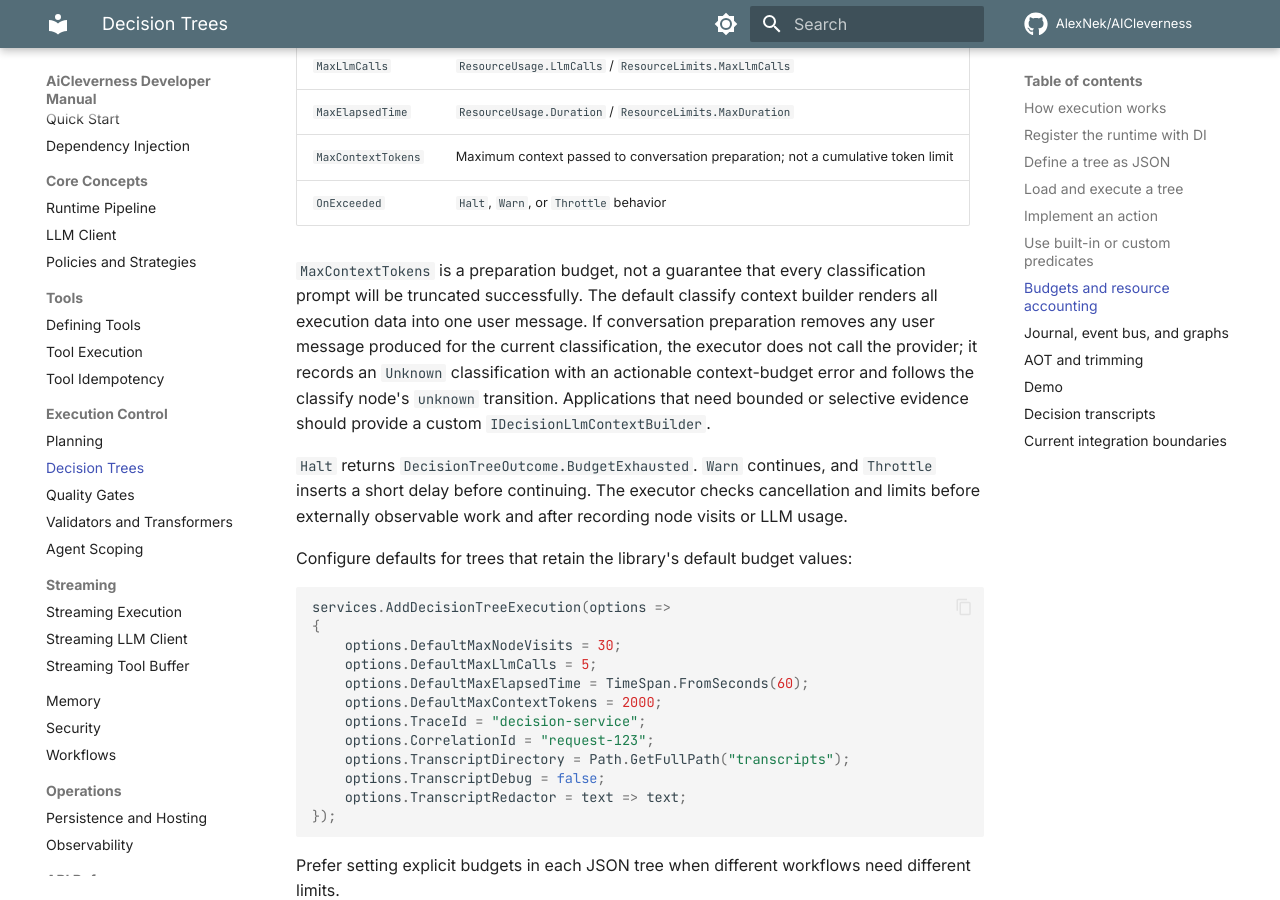
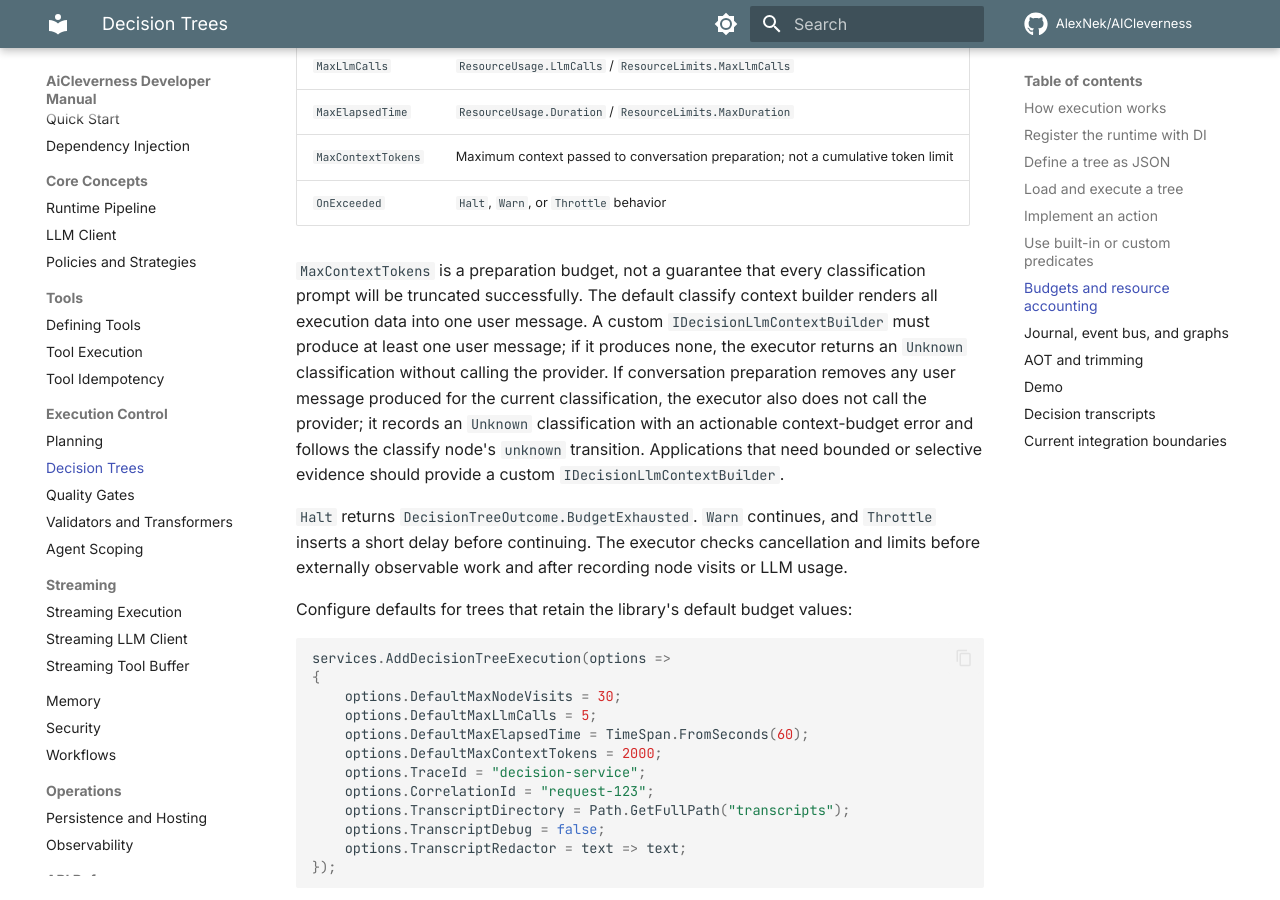
Before and after one commit to AlexNek/AICleverness, an MkDocs documentation site: the page built from docs/execution/decision-trees.md, in a window 1280 px wide and 900 px high, scrolled down 6931 px. Built offline with MkDocs 1.6.1 and Material for MkDocs 9.7.7, drawn with Linux system fonts in a browser that asks for light colours; comment, search, counter and statistics services are not loaded.

Commit message:
update documentation

```diff
--- a/docs/execution/decision-trees.md
+++ b/docs/execution/decision-trees.md
@@ -278,7 +278,7 @@ A tree's `DecisionBudget` maps to the existing `ResourceLimits` and `ResourceUsa
 | `MaxContextTokens` | Maximum context passed to conversation preparation; not a cumulative token limit |
 | `OnExceeded` | `Halt`, `Warn`, or `Throttle` behavior |
 
-`MaxContextTokens` is a preparation budget, not a guarantee that every classification prompt will be truncated successfully. The default classify context builder renders all execution data into one user message. If conversation preparation removes any user message produced for the current classification, the executor does not call the provider; it records an `Unknown` classification with an actionable context-budget error and follows the classify node's `unknown` transition. Applications that need bounded or selective evidence should provide a custom `IDecisionLlmContextBuilder`.
+`MaxContextTokens` is a preparation budget, not a guarantee that every classification prompt will be truncated successfully. The default classify context builder renders all execution data into one user message. A custom `IDecisionLlmContextBuilder` must produce at least one user message; if it produces none, the executor returns an `Unknown` classification without calling the provider. If conversation preparation removes any user message produced for the current classification, the executor also does not call the provider; it records an `Unknown` classification with an actionable context-budget error and follows the classify node's `unknown` transition. Applications that need bounded or selective evidence should provide a custom `IDecisionLlmContextBuilder`.
 
 `Halt` returns `DecisionTreeOutcome.BudgetExhausted`. `Warn` continues, and `Throttle` inserts a short delay before continuing. The executor checks cancellation and limits before externally observable work and after recording node visits or LLM usage.
 
```
